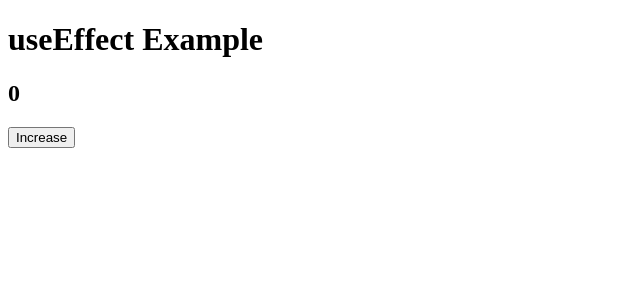
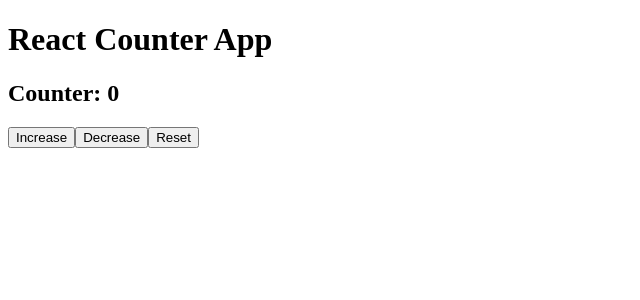
Before and after one commit to maimoonamuskan/react_lacture, a React (Vite) app: page / in a window 1280 px wide. Shown: the top 300 px of the page, without its empty margins (0-640 px from the left). Built offline with nearby package versions, Linux system fonts and the light colour scheme.

Commit message:
add counter

```diff
--- a/src/App.jsx
+++ b/src/App.jsx
@@ -530,14 +530,36 @@
 // export default App;
 
 
-import Effect from "./Effect";
+// import Effect from "./Effect";
+
+// function App() {
+//   return (
+//     <div>
+//       <h1>useEffect Example</h1>
+
+//       <Effect />
+//     </div>
+//   );
+// }
+
+// export default App;
+
+
+// import Button from "./Button";
+
+// function App() {
+//   return <Button />;
+// }
+
+// export default App;
+import Counter from "./Counter";
 
 function App() {
   return (
     <div>
-      <h1>useEffect Example</h1>
+      <h1>React Counter App</h1>
 
-      <Effect />
+      <Counter />
     </div>
   );
 }
--- /dev/null
+++ b/src/Button.jsx
@@ -0,0 +1,14 @@
+function Button() {
+
+  function handleClick() {
+    alert("Button clicked!");
+  }
+
+  return (
+    <button onClick={handleClick}>
+      Click Me
+    </button>
+  );
+}
+
+export default Button;
--- /dev/null
+++ b/src/Counter.jsx
@@ -0,0 +1,27 @@
+import { useState } from "react";
+
+function Counter() {
+  const [count, setCount] = useState(0);
+
+  return (
+    <div>
+      <h2>Counter: {count}</h2>
+
+      <button onClick={() => setCount(count + 1)}>
+        Increase
+      </button>
+
+      <button onClick={() => setCount(count - 1)}>
+        Decrease
+      </button>
+
+      <button onClick={() => setCount(0)}>
+        Reset
+      </button>
+
+      {count > 5 && <p>Count is greater than 5!</p>}
+    </div>
+  );
+}
+
+export default Counter;
```
